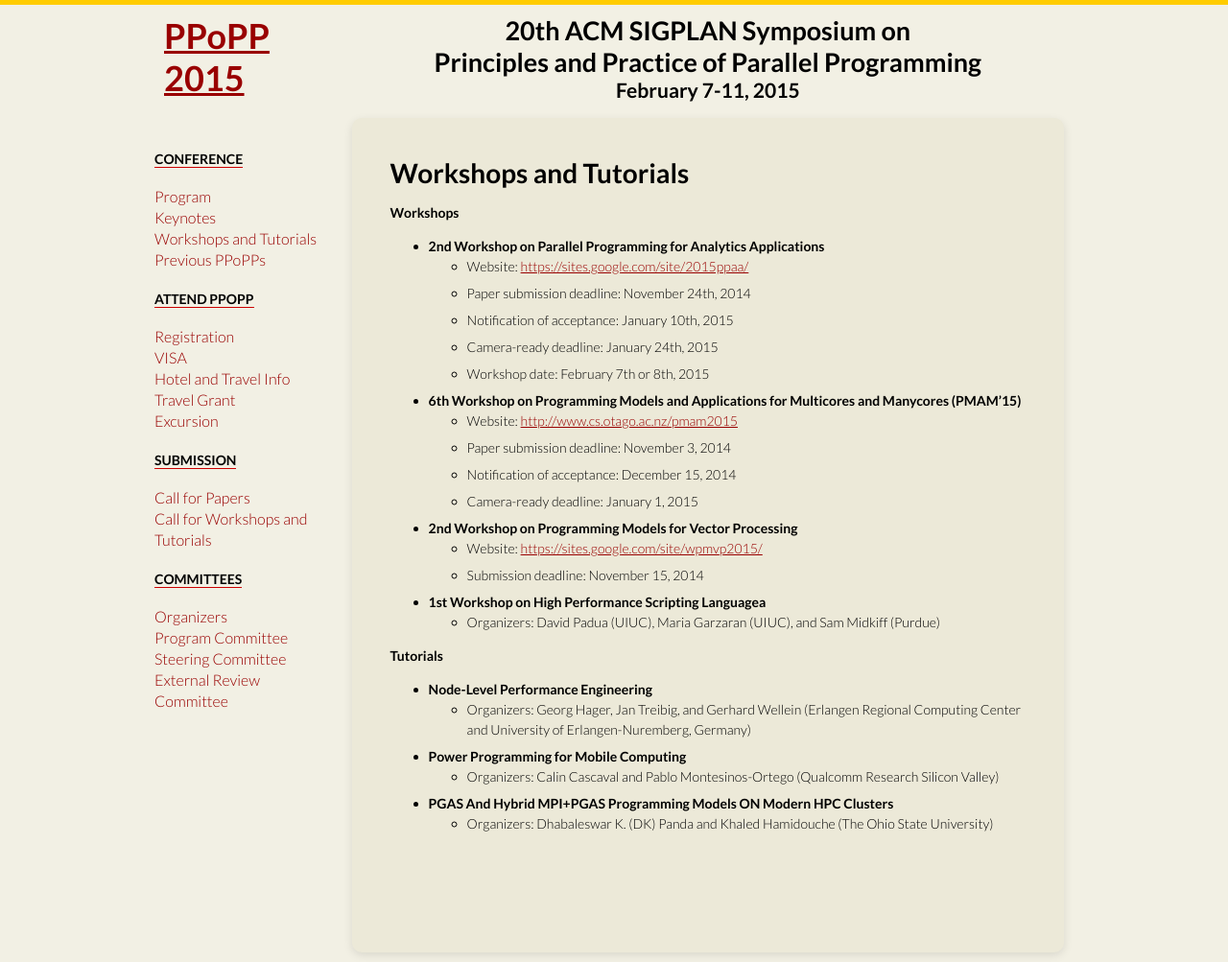
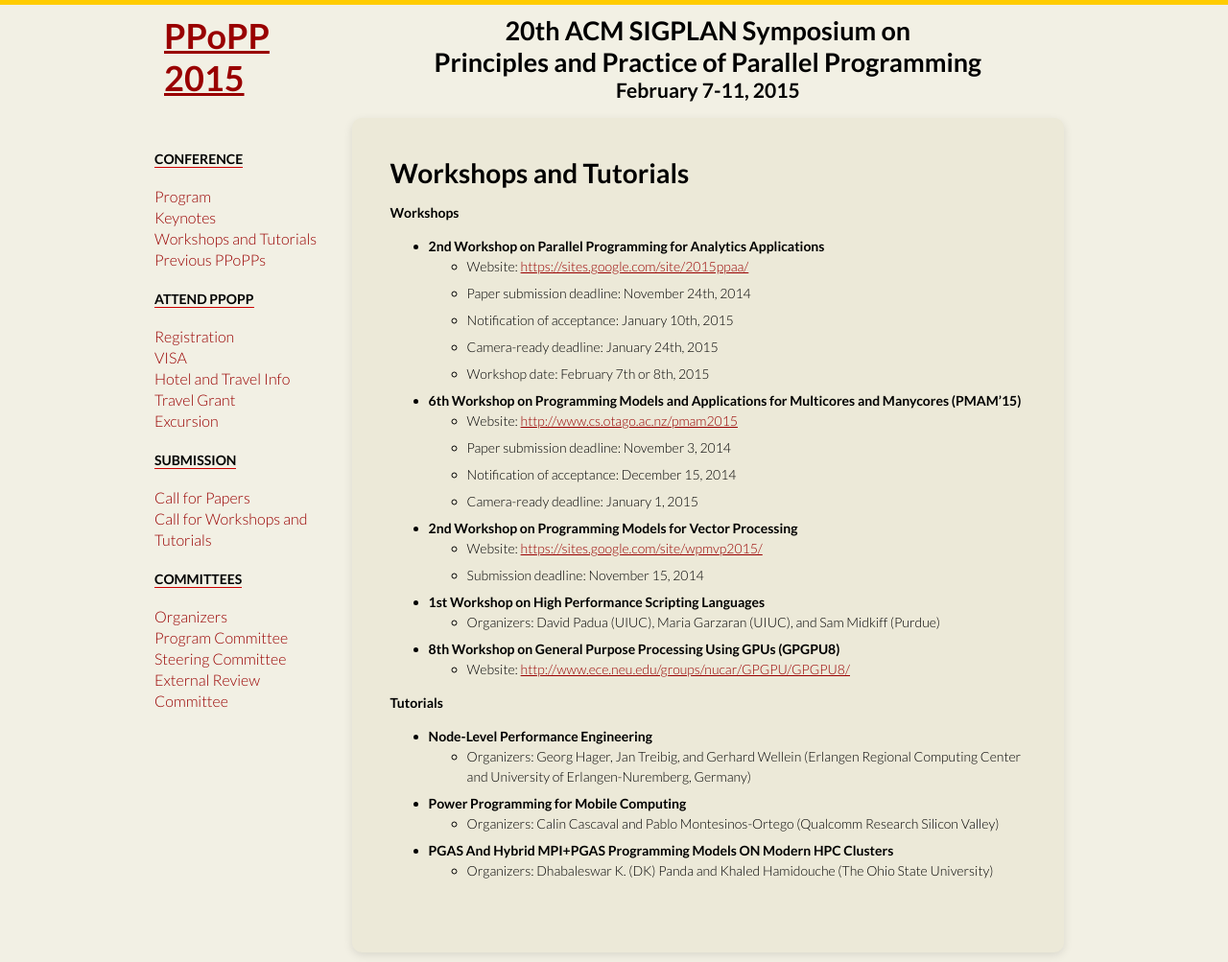
Before and after one commit to southerngs/ppopp-site, a Jekyll site: the page built from workshops.md, in a window 1280 px wide. Shown: the whole page at 96% size. Built offline with Jekyll 4.4.1, drawn with Linux system fonts in a browser that asks for light colours; some web fonts are replaced.

Commit message:
adding a workshop

```diff
--- a/workshops.md
+++ b/workshops.md
@@ -23,8 +23,11 @@ permalink: /workshops/
   * Website: [https://sites.google.com/site/wpmvp2015/](https://sites.google.com/site/wpmvp2015/)
   * Submission deadline: November 15, 2014
 
-* **1st Workshop on High Performance Scripting Languagea**
+* **1st Workshop on High Performance Scripting Languages**
   * Organizers: David Padua (UIUC), Maria Garzaran (UIUC), and Sam Midkiff (Purdue)
+
+* **8th Workshop on General Purpose Processing Using GPUs (GPGPU8)**
+  * Website: [http://www.ece.neu.edu/groups/nucar/GPGPU/GPGPU8/](http://www.ece.neu.edu/groups/nucar/GPGPU/GPGPU8/)
 
 **Tutorials**
 
```
